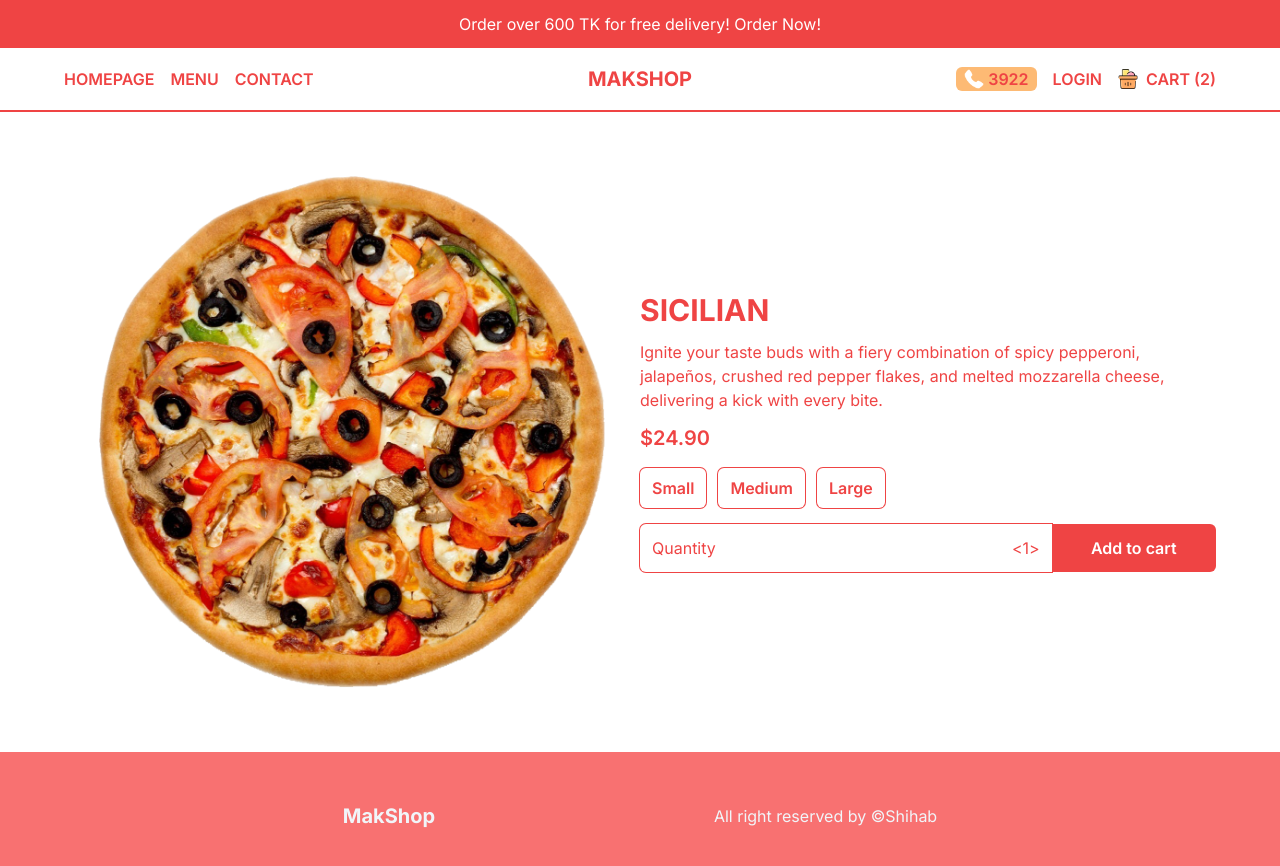
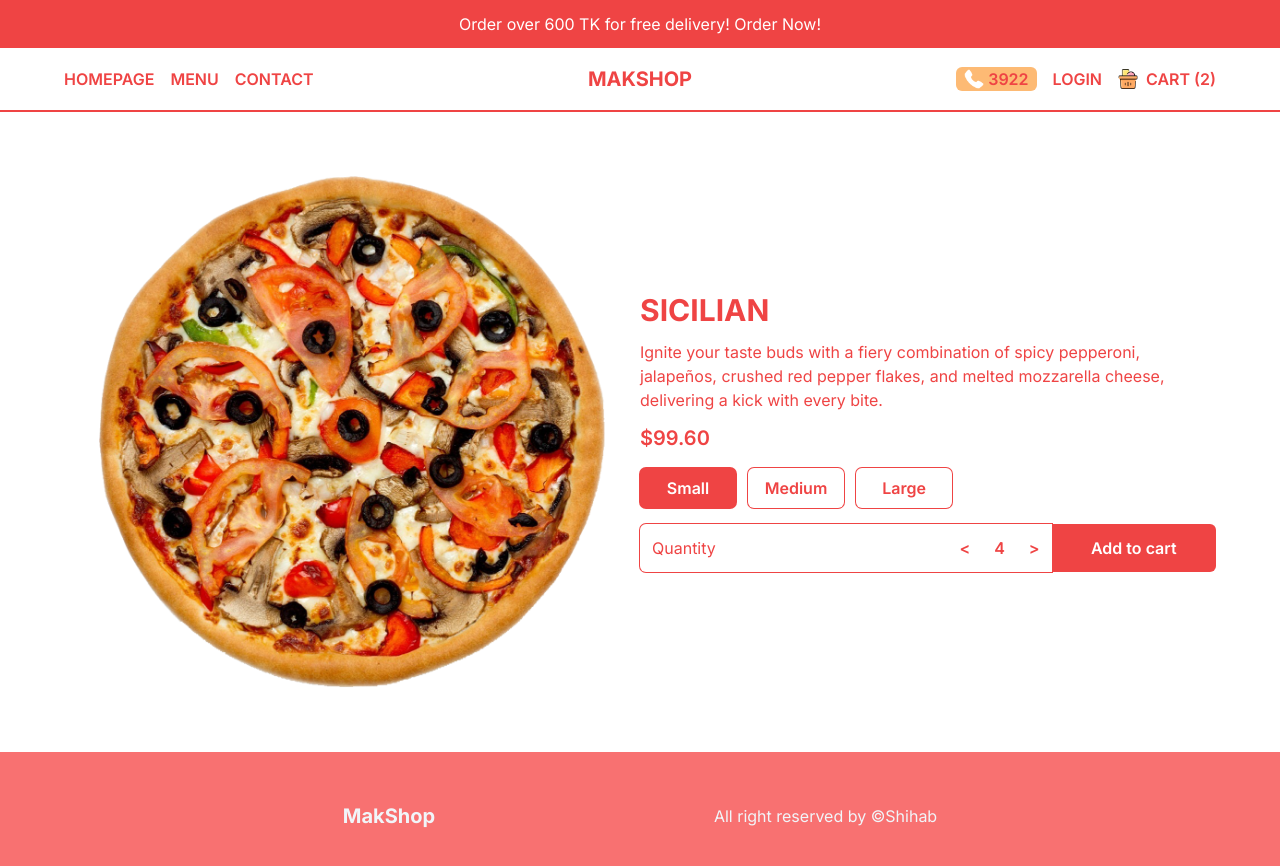
Before and after one commit to Shihab0/makshop, a Next.js app: page /product/1 in a window 1280 px wide. Shown: the top 866 px of the page. Built offline with nearby package versions, Linux system fonts and the light colour scheme.

Commit message:
price component added

```diff
--- a/src/app/components/Price.tsx
+++ b/src/app/components/Price.tsx
@@ -1,4 +1,5 @@
-import React from "react";
+"use client";
+import React, { useEffect, useState } from "react";
 
 type props = {
   price: number;
@@ -7,16 +8,31 @@ type props = {
 };
 
 const Price = ({ price, id, options }: props) => {
+  const [total, setTotal] = useState(price);
+  const [quantity, setQuantity] = useState(4);
+  const [selected, setSelected] = useState(0);
+
+  useEffect(() => {
+    setTotal(
+      quantity * (options ? price + options[selected].additionalPrice : price)
+    );
+  }, [total, quantity, options, selected, price]);
+
   return (
     <div className="flex flex-col  gap-4">
-      <h1 className="text-xl font-semibold">${price.toFixed(2)}</h1>
+      <h1 className="text-xl font-semibold">${total.toFixed(2)}</h1>
       {/* Option container */}
       <div className="flex flex-row gap-3">
         {options &&
-          options.map((option) => (
+          options.map((option, index) => (
             <button
-              className=" ring-1 ring-red-500 text-red-500 rounded-md font-semibold px-3 py-2"
+              className=" ring-1 w-24 ring-red-500 text-red-500 rounded-md font-semibold px-3 py-2"
               key={option.title}
+              style={{
+                background: selected === index ? "rgb(239 68 68 )" : "white",
+                color: selected === index ? "white" : "rgb(239 68 68)",
+              }}
+              onClick={() => setSelected(index)}
             >
               {option.title}
             </button>
@@ -24,12 +40,20 @@ const Price = ({ price, id, options }: props) => {
       </div>
       {/* Quantity container */}
       <div className="flex justify-between items-center">
-        <div className="flex flex-row justify-between w-full rounded-s-md p-3 ring-1 ring-red-500">
+        <div className="flex  flex-row justify-between w-full rounded-s-md p-3 ring-1 ring-red-500">
           <span>Quantity</span>
-          <div>
-            <button>{"<"}</button>
-            <span>1</span>
-            <button>{">"}</button>
+          <div className="flex gap-6 items-center font-semibold">
+            <button
+              onClick={() => setQuantity((pre) => (pre > 1 ? pre - 1 : 1))}
+            >
+              {"<"}
+            </button>
+            <span>{quantity}</span>
+            <button
+              onClick={() => setQuantity((pre) => (pre < 9 ? pre + 1 : 9))}
+            >
+              {">"}
+            </button>
           </div>
         </div>
         <button className="bg-red-500 text-white font-semibold w-56 p-3 ring-3 ring-red-500 rounded-e-md">
```
